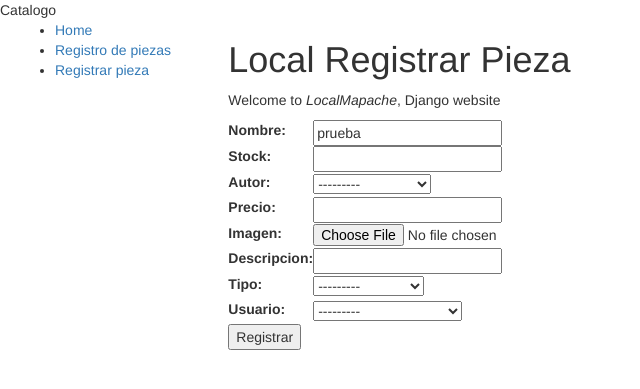
After one commit to pancho2k19/mymapacheproject, a Django app: page /catalog/Pieza/create/ in a window 1280 px wide. The commit adds this page. Shown: the top 389 px of the page, without its empty margins (0-640 px from the left). Run offline with Django 3.2, Linux system fonts and the light colour scheme; data comes from the database, SQL or seed files in the repository; some libraries are stand-ins or nearby versions.

Commit message:
ultimo commit

```diff
--- a/catalog/models.py
+++ b/catalog/models.py
@@ -23,18 +23,19 @@ class Usuario(models.Model):
         return self.id
 
 class Autor(models.Model):
-    id =  models.UUIDField(primary_key=True, default=uuid.uuid4, help_text="ID único para el autor")
+
     nombre = models.CharField(max_length=100)
+    apellido = models.CharField(max_length=100)
     contacto = models.CharField(max_length=100)
     informacion = models.CharField(max_length=100)
 
 
     def str(self):
-        return self.id
+        return f'{self.nombre}, {self.apellido}'
 
 
 class Tipo(models.Model):
-    id =  models.UUIDField(primary_key=True, default=uuid.uuid4, help_text="ID único para el tipo")
+
     nombre = models.CharField(max_length=50)
 
     def str(self):
@@ -42,7 +43,7 @@ class Tipo(models.Model):
 
 
 class Comuna(models.Model):
-    id =  models.UUIDField(primary_key=True, default=uuid.uuid4, help_text="ID único para la comuna")
+
     nombre = models.CharField(max_length=50)
     region = models.ForeignKey('Region', on_delete=models.SET_NULL, null=True)
 
@@ -50,7 +51,7 @@ class Comuna(models.Model):
         return self.nombre
 
 class Region(models.Model):
-    id =  models.UUIDField(primary_key=True, default=uuid.uuid4, help_text="ID único para la region")
+
     nombre = models.CharField(max_length=50)
 
     def str(self):
@@ -58,14 +59,17 @@ class Region(models.Model):
 
 class Pieza(models.Model):
 
-    id = models.UUIDField(primary_key=True, default=uuid.uuid4, help_text="ID único para la pieza")
     nombre = models.CharField(max_length=50)
-    stock = precio = models.IntegerField(  )
-    id_autor = models.ForeignKey('Autor', on_delete=models.SET_NULL, null=True)
+    stock = models.IntegerField(  )
+    autor = models.ForeignKey('Autor', on_delete=models.SET_NULL, null=True)
     precio = models.IntegerField(  )
-    imagen = models.ImageField(upload_to = 'images/%Y/%m/%d')
+    imagen = models.ImageField(upload_to = 'images/%Y/%m/%d', null = True)
     descripcion = models.CharField(max_length=100)
-    id_tipo = models.ForeignKey('Tipo', on_delete=models.SET_NULL, null=True)
-    id_usuario = models.ForeignKey('Usuario', on_delete=models.SET_NULL, null=True)
+    tipo = models.ForeignKey('Tipo', on_delete=models.SET_NULL, null=True)
+    usuario = models.ForeignKey('Usuario', on_delete=models.SET_NULL, null=True)
+
     def str(self):
-        return self.id
+        return self.nombre
+
+    def get_detalle(self):
+        return reverse('detalle', args=[str(self.id)])
--- a/catalog/templates/base_generic.html
+++ b/catalog/templates/base_generic.html
@@ -31,6 +31,9 @@
       <ul class="sidebar-nav">
           <li><a href="{% url 'index' %}">Home</a </li>
           <li><a href="{% url 'pieza' %}">Registro de piezas</a </li>
+          <li><a href="{% url 'pieza_create' %}">Registrar pieza</a </li>
+
+
 
 
       </ul>
@@ -40,6 +43,26 @@
 
       <div class="col-sm-10">
       {% block content %}{% endblock %}
+
+      {% block pagination %}
+      {% if is_paginated %}
+          <div class="pagination">
+              <span class="page-links">
+                  {% if page_obj.has_previous %}
+                      <a href="{{ request.path }}?page={{ page_obj.previous_page_number }}">previous</a>
+                  {% endif %}
+                  <span class="page-current">
+                      Page {{ page_obj.number }} of {{ page_obj.paginator.num_pages }}.
+                  </span>
+                  {% if page_obj.has_next %}
+                      <a href="{{ request.path }}?page={{ page_obj.next_page_number }}">next</a>
+                  {% endif %}
+              </span>
+          </div>
+      {% endif %}
+    {% endblock %}
+
+
       </div class="container-fluid">
 
     </div>
--- /dev/null
+++ b/catalog/templates/catalog/pieza_form.html
@@ -0,0 +1,16 @@
+{% extends "base_generic.html" %}
+
+{% block content %}
+<h1>Local Registrar Pieza</h1>
+
+  <p>Welcome to <em>LocalMapache</em>, Django website </p>
+
+<form action="" method="post">
+    {% csrf_token %}
+    <table>
+    {{ form.as_table }}
+    </table>
+    <input type="submit" value="Registrar" />
+
+</form>
+{% endblock %}
--- a/catalog/templates/catalog/pieza_list.html
+++ b/catalog/templates/catalog/pieza_list.html
@@ -7,7 +7,7 @@
   <ul>
     {% for Pieza in pieza_list %}
     <li>
-       <a href="{{Pieza.get_absolute_url}}">{{Pieza.nombre}}</a> ({{Pieza.descripcion}})
+       <a href="{{ Pieza.get_detalle }}">{{Pieza.nombre}}</a> ({{Pieza.descripcion}},  {{Pieza.precio}}  chilliones de pesos  )
     </li>
     {% endfor %}
   </ul>
--- a/catalog/urls.py
+++ b/catalog/urls.py
@@ -1,5 +1,5 @@
+
 """locallibreria URL Configuration
-
 The `urlpatterns` list routes URLs to views. For more information please see:
     https://docs.djangoproject.com/en/2.2/topics/http/urls/
 Examples:
@@ -18,10 +18,20 @@ from django.urls import path
 from.import views
 from django.conf.urls.static import static
 from django.conf import settings
+from django.views.generic.edit import CreateView, UpdateView, DeleteView
+from django.urls import reverse_lazy
 
 urlpatterns = [
 
  path('', views.index, name = 'index'),
- path('Pieza/' , views.PiezaListView.as_view(), name = 'pieza'),
- path('Pieza/<int:ok:', views.PiezaDetailView.as_view(), name = 'pieza-detail')
+ path('Piezas/' , views.PiezaListView.as_view(), name = 'pieza'),
+ path('Pieza/<int:pk>' , views.PiezaDetailView.as_view() , name = 'detalle')
+
 ]+ static(settings.MEDIA_URL, document_root=settings.MEDIA_ROOT)
+
+
+urlpatterns += [
+    path('Pieza/create/', views.PiezaCreate.as_view(), name='pieza_create'),
+    path('Pieza/<int:pk>/update/', views.PiezaUpdate.as_view(), name='pieza_update'),
+    path('Pieza/<int:pk>/delete/', views.PiezaDelete.as_view(), name='pieza_delete'),
+]
--- a/catalog/views.py
+++ b/catalog/views.py
@@ -1,6 +1,11 @@
 from django.shortcuts import render
 from.models import Autor, Usuario, Comuna , Region , Pieza, Tipo
 from django.views import generic
+
+from django.views.generic.edit import CreateView, UpdateView, DeleteView
+from django.urls import reverse_lazy
+
+
 
 #Create your views here.
 def index(request):
@@ -13,14 +18,37 @@ def index(request):
 	num_Pieza = Pieza.objects.all().count()
 	num_Tipo = Tipo.objects.all().count()
 
+	num_visits = request.session.get('num_visits', 0)
+	num_visits = request.session['num_visits'] = num_visits+1
+
 	# mostrar estado
 	# aqui podria ponerse algo relacionado con el stock
 
-	return render( request , 'index.html' , context = { 'num_Autor':num_Autor , 'num_Usuario':num_Usuario ,'num_Pieza':num_Pieza,'num_Comuna':num_Comuna ,'num_Region':num_Region ,'num_Tipo':num_Tipo} ,
+	return render( request , 'index.html' ,	context = { 'num_Autor':num_Autor , 'num_Usuario':num_Usuario ,'num_Pieza':num_Pieza,'num_Comuna':num_Comuna ,
+	'num_Region':num_Region ,'num_Tipo':num_Tipo , 'num_visits':num_visits} ,
         )
+
+
+
 
 class PiezaListView(generic.ListView):
     model = Pieza
+    paginate_by = 10
 
 class PiezaDetailView(generic.DetailView):
- model = Pieza
+    model = Pieza
+
+
+
+class PiezaCreate(CreateView):
+    model = Pieza
+    fields = '__all__'
+    initial={'nombre':'prueba'}
+
+class PiezaUpdate(UpdateView):
+    model = Pieza
+    fields = ['nombre','stock' , 'autor', 'precio ', 'imagen' , 'descripcion' , 'tipo' , 'usuario']
+
+class PiezaDelete(DeleteView):
+    model = Pieza
+    success_url = reverse_lazy('authors')
```
Also changed, not shown: catalog/Pieza_detail.html (+6 -10 lines), catalog/Pieza_list.html (deleted, +0 -18 lines), catalog/static/css/styles.css (+4 -3 lines), catalog/templates/catalog/pieza_delete.html (added, +15 -0 lines), catalog/templates/catalog/pieza_det.html (added, +18 -0 lines), catalog/templates/catalog/pieza_detail.html (+6 -7 lines), catalog/migrations/0001_initial.py, db.sqlite3.
